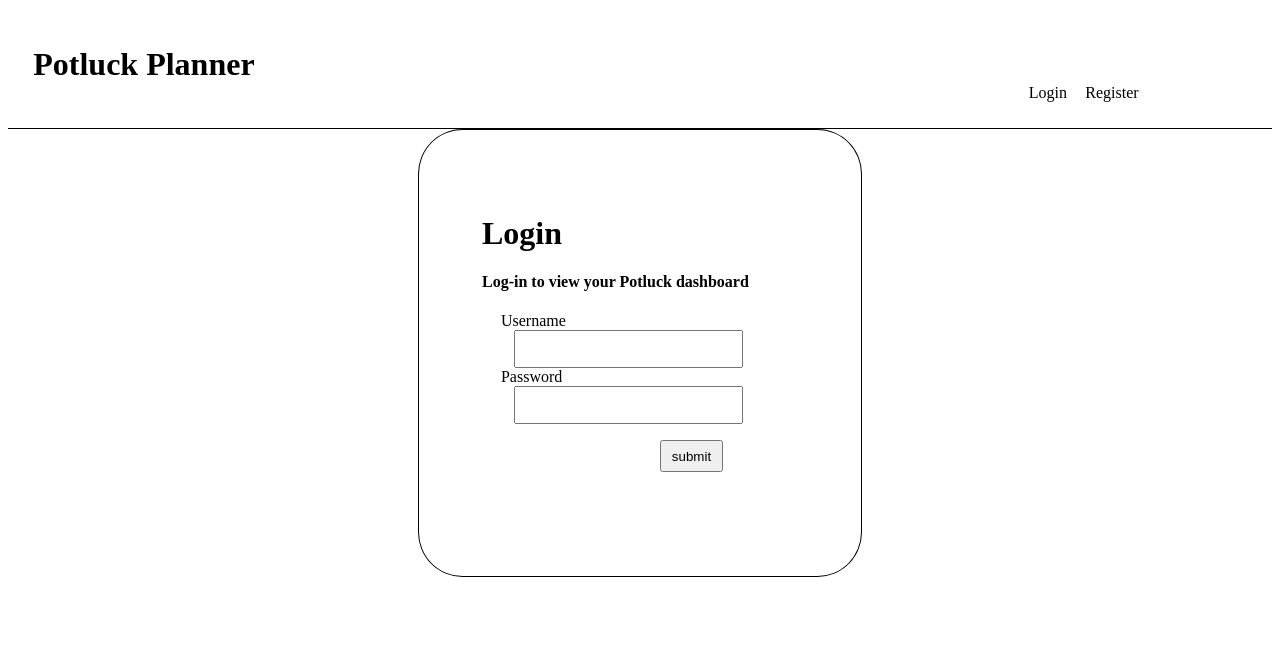
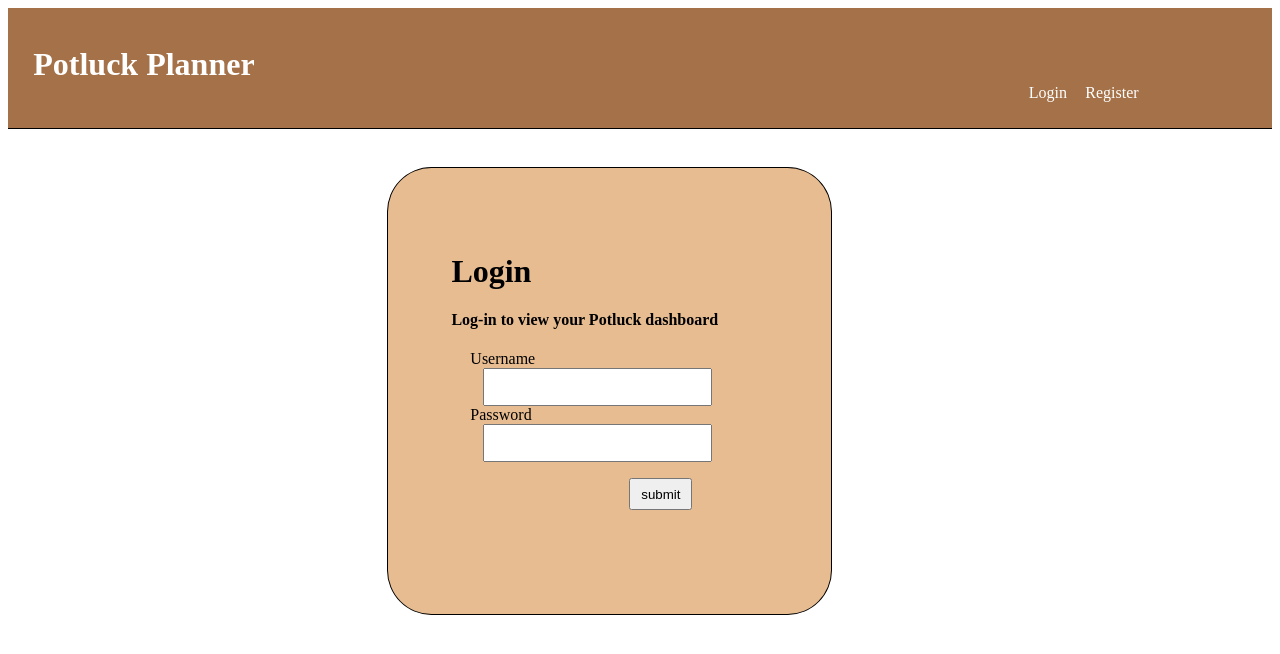
Before and after one commit to Potluck-build/Front-end, a React (Create React App) app in the folder potluck/: page / in a window 1280 px wide. Shown: the top 654 px of the page. Built offline with nearby package versions, Linux system fonts and the light colour scheme; no server answers.

Commit message:
added some styling to register and login

```diff
--- a/potluck/src/App.css
+++ b/potluck/src/App.css
@@ -3,6 +3,7 @@
 .title {
   margin-left: 2%;
   margin-top: 3%;
+  color: #fff;
 }
 
 .header {
@@ -11,6 +12,7 @@
   justify-content: space-between;
   width: 100%;
   height: 15vh;
+  background-color: #a47148;
 }
 
 .links {
@@ -21,31 +23,31 @@
 .login-link {
   margin-right: 20%;
   text-decoration: none;
-  color: black;
+  color: #fff;
 }
 
 .logout-link {
-  margin-right: 6%;
+  margin-right: 10%;
   text-decoration: none;
-  color: black;
+  color: #fff;
 }
 
 .register-link {
   margin-right: 15%;
   text-decoration: none;
-  color: black;
+  color: #fff;
 }
 
 .dashboard-link {
   margin-right: 10%;
   text-decoration: none;
-  color: black;
+  color: #fff;
 }
 
 .invite-link {
   margin-right: 10%;
   text-decoration: none;
-  color: black;
+  color: #fff;
 }
 
 /*  Dashboard */
@@ -149,12 +151,14 @@ input {
 
 .login-container {
   display: block;
-  margin: auto;
+  margin-top: 3%;
+  margin-left: 30%;
   width: 25%;
   height: 40vh;
   border: 1px solid black;
   border-radius: 10%;
   padding: 5%;
+  background-color: #e7bc91;
 }
 
 .label-username {
@@ -185,13 +189,14 @@ input {
 /*------------- Register ------------*/
 
 .register-container {
-  display: block;
-  margin: auto;
+  margin-top: 3%;
+  margin-left: 30%;
   width: 25%;
   height: 40vh;
   border: 1px solid black;
   border-radius: 10%;
   padding: 5%;
+  background-color: #e7bc91;
 }
 
 .regis-main {
--- a/potluck/src/components/Register.js
+++ b/potluck/src/components/Register.js
@@ -45,7 +45,7 @@ const Register = (props) => {
         </div>
 
         <div className="form-group inputs">
-          <h4 className="regis-main">Sign-up for the Potluck!</h4>
+          <h4 className="regis-main">Register</h4>
           <div className="signup-container">
             <label className="label-regis-username">
               Username&nbsp;
```
